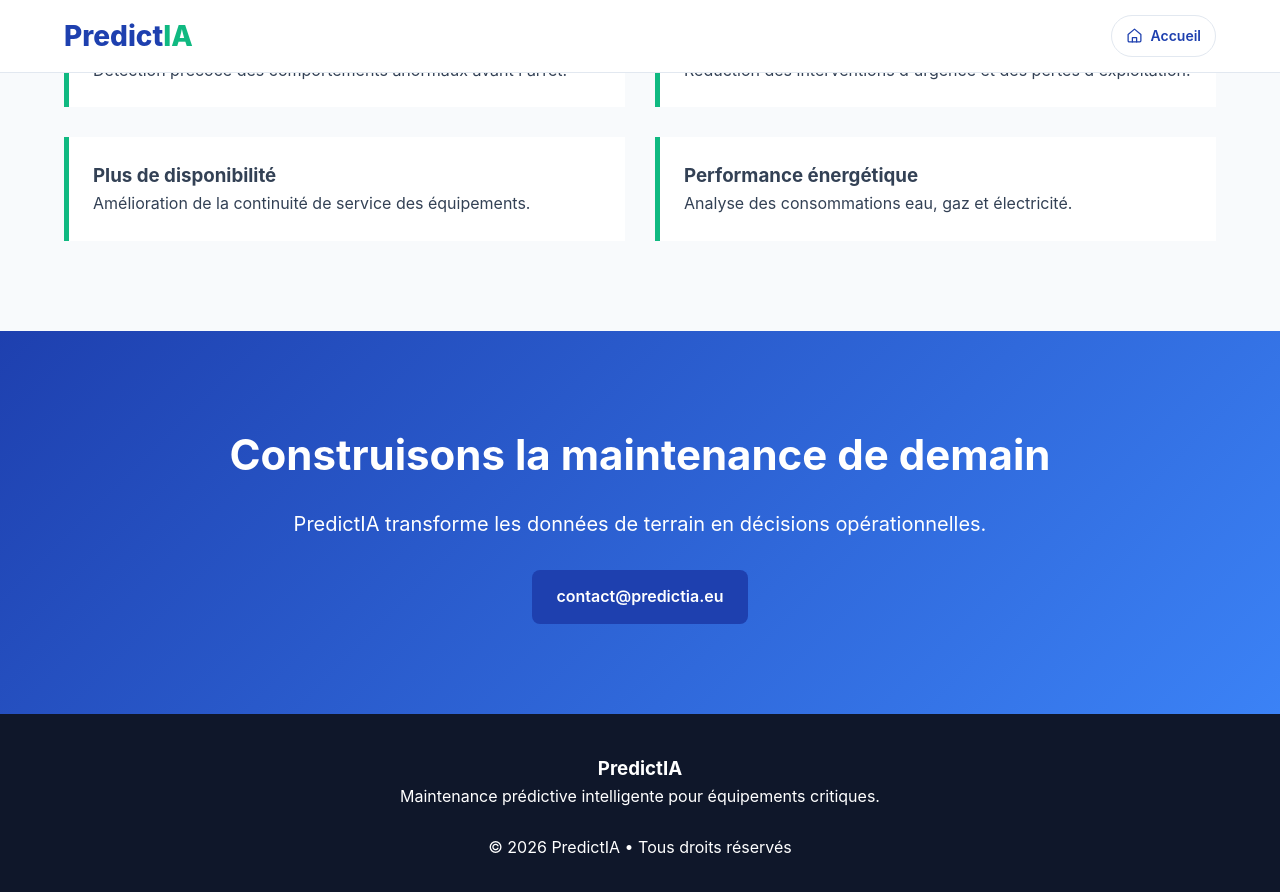
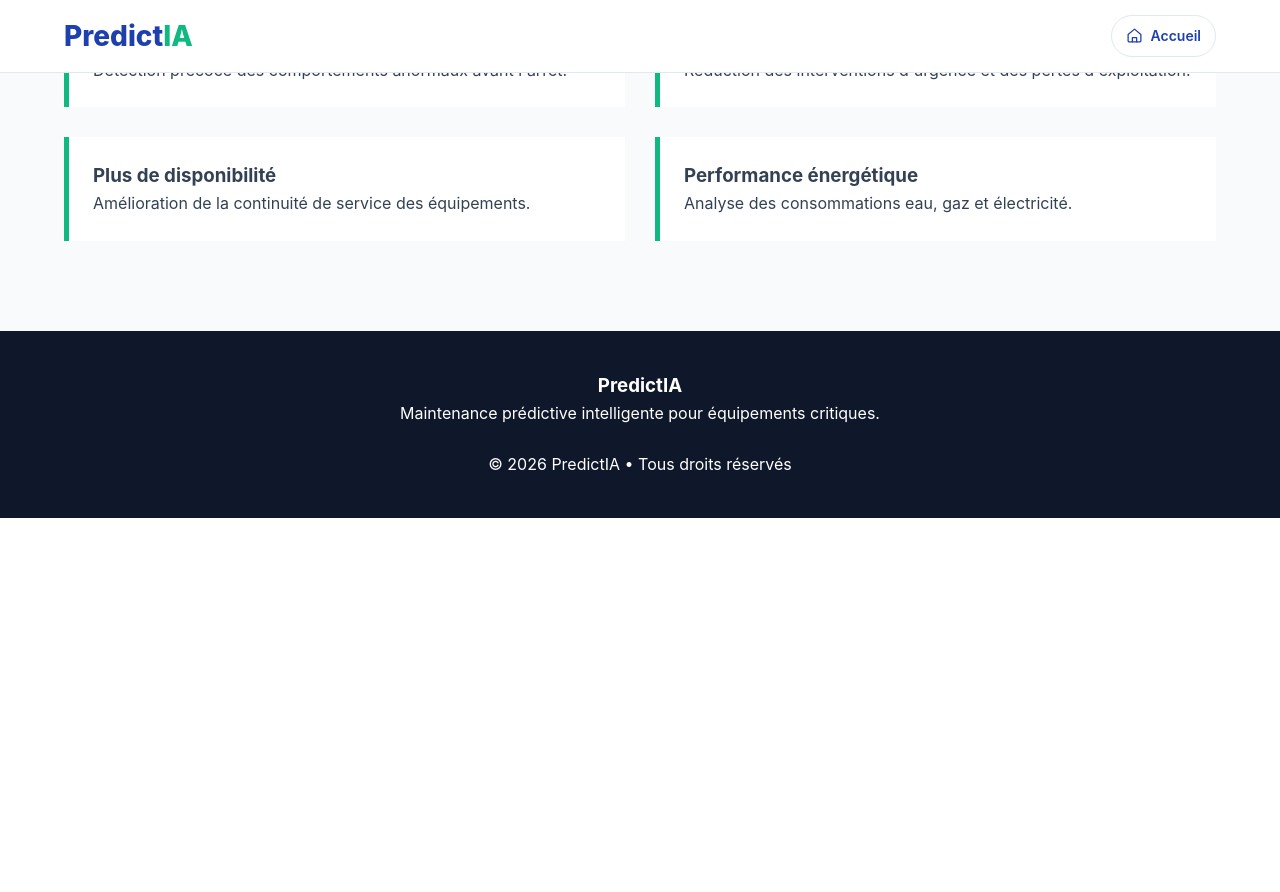
Before and after one commit to Marcussacapuces91/predictia_eu, a Jekyll site: the page built from docs/index.md, in a window 1280 px wide and 900 px high, scrolled down 2816 px. Shown: the top 892 px of the window. Built offline with Jekyll 4.4.1, drawn with Linux system fonts in a browser that asks for light colours; after the commit the page ends 3334 px from its top, so only the background shows below that.

Commit message:
Delete contact section from index.md
Removed the contact section from the documentation.

```diff
--- a/docs/index.md
+++ b/docs/index.md
@@ -149,11 +149,3 @@
         </div>
     </div>
 </section>
-
-<section class="cta" id="contact">
-    <div class="container">
-        <h2>Construisons la maintenance de demain</h2>
-        <p>PredictIA transforme les données de terrain en décisions opérationnelles.</p>
-        <a href="mailto:contact@predictia.eu" class="btn btn-primary">contact@predictia.eu</a>
-    </div>
-</section>
```
